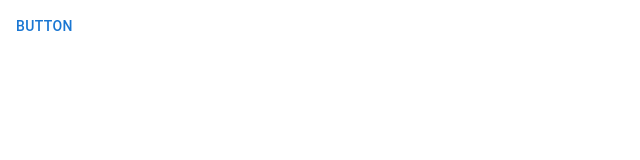
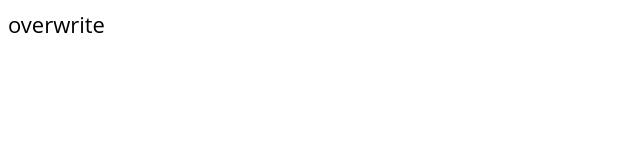
Before and after one commit to alifcpr/redux_shop, a React (Vite) app: page / in a window 1280 px wide. Shown: the top 160 px of the page, without its empty margins (0-640 px from the left). Built offline with nearby package versions, Linux system fonts and the light colour scheme.

Commit message:
overwrite: mui palette , component -> muiAppBar , muiButton , muiContainer , typography -> h1 , body1

```diff
--- a/src/App.tsx
+++ b/src/App.tsx
@@ -1,10 +1,7 @@
-import { useState } from "react";
-import { Button } from "@mui/material";
+import { Typography } from "@mui/material";
 
-function App() {
-  const [count, setCount] = useState(0);
-
-  return <Button>Button</Button>;
-}
+const App = () => {
+  return <Typography variant="body1">overwrite</Typography>;
+};
 
 export default App;
--- a/src/main.tsx
+++ b/src/main.tsx
@@ -1,9 +1,12 @@
 import React from "react";
 import ReactDOM from "react-dom/client";
 import App from "./App.tsx";
+import ThemeProvider from "./theme/ThemeProvider.tsx";
 
 ReactDOM.createRoot(document.getElementById("root")!).render(
   <React.StrictMode>
-    <App />
+    <ThemeProvider>
+      <App />
+    </ThemeProvider>
   </React.StrictMode>
 );
--- /dev/null
+++ b/src/theme/ThemeProvider.tsx
@@ -0,0 +1,161 @@
+import { ThemeProvider as MuiThemeProvider } from "@emotion/react";
+import { Theme, ThemeOptions, createTheme } from "@mui/material";
+import { blue, green, grey, red, yellow } from "@mui/material/colors";
+
+interface ThemeProviderProps {
+  children: React.ReactNode;
+}
+
+const ThemeProvider = ({ children }: ThemeProviderProps) => {
+  const defaultTheme: Theme = createTheme();
+
+  const customeTheme: ThemeOptions = {
+    palette: {
+      mode: "light",
+      primary: {
+        light: blue[200],
+        main: blue[800],
+        dark: blue[900],
+        contrastText: "#fff",
+      },
+      secondary: {
+        light: grey[100],
+        main: grey[500],
+        dark: grey[900],
+        contrastText: "#fff",
+      },
+      success: {
+        light: green[100],
+        main: green[500],
+        dark: green[900],
+        contrastText: "#fff",
+      },
+      error: {
+        light: red[100],
+        main: red[500],
+        dark: red[900],
+        contrastText: "#fff",
+      },
+      warning: {
+        light: yellow[100],
+        main: yellow[500],
+        dark: yellow[900],
+        contrastText: "#fff",
+      },
+    },
+
+    components: {
+      // Button component
+      MuiButton: {
+        styleOverrides: {
+          root: {
+            boxShadow: "none",
+            "&:hover": {
+              boxShadow: "none",
+            },
+          },
+        },
+      },
+      // AppBar component
+      MuiAppBar: {
+        styleOverrides: {
+          root: {
+            borderRadius: "5px",
+            boxShadow: "none",
+          },
+        },
+      },
+      // container component
+      MuiContainer: {
+        styleOverrides: {
+          root: {
+            // mobile size
+            [defaultTheme.breakpoints.up("xs")]: {
+              padding: "2px 5px",
+              maxWidth: "600px",
+            },
+            // tablet size
+            [defaultTheme.breakpoints.up("sm")]: {
+              padding: "10px 5px",
+              maxWidth: "900px",
+            },
+            // tablet & mobile size
+            [defaultTheme.breakpoints.up("md")]: {
+              padding: "10px",
+              maxWidth: "1200px",
+            },
+            // big desktop size
+            [defaultTheme.breakpoints.up("lg")]: {
+              padding: "10px",
+              maxWidth: "1536px",
+            },
+            // Tv size
+            [defaultTheme.breakpoints.up("xl")]: {
+              padding: "5px 10px",
+              maxWidth: "1920px",
+            },
+          },
+        },
+      },
+    },
+
+    typography: {
+      fontFamily: "Open Sans",
+      h1: {
+        // mobile size
+        [defaultTheme.breakpoints.only("xs")]: {
+          fontSize: "24px",
+          fontWeight: "600",
+        },
+        // tablet size
+        [defaultTheme.breakpoints.only("sm")]: {
+          fontSize: "27px",
+          fontWeight: "600",
+        },
+        // tablet & desktop size
+        [defaultTheme.breakpoints.only("md")]: {
+          fontSize: "30px",
+          fontWeight: "600",
+        },
+        // big desktop size
+        [defaultTheme.breakpoints.only("lg")]: {
+          fontSize: "33px",
+          fontWeight: "600",
+        },
+        // TV size
+        [defaultTheme.breakpoints.only("xl")]: {
+          fontSize: "36px",
+          fontWeight: "600",
+        },
+      },
+      body1: {
+        textAlign: "justify",
+        // mobile size
+        [defaultTheme.breakpoints.only("xs")]: {
+          fontSize: "14px",
+        },
+        // tablet size
+        [defaultTheme.breakpoints.only("sm")]: {
+          fontSize: "15px",
+        },
+        // tablet & desktop size
+        [defaultTheme.breakpoints.only("md")]: {
+          fontSize: "18px",
+        },
+        // big desktop size
+        [defaultTheme.breakpoints.only("lg")]: {
+          fontSize: "22px",
+        },
+        // TV size
+        [defaultTheme.breakpoints.only("xl")]: {
+          fontSize: "17px",
+        },
+      },
+    },
+  };
+
+  const theme = createTheme(customeTheme);
+  return <MuiThemeProvider theme={theme}>{children}</MuiThemeProvider>;
+};
+
+export default ThemeProvider;
```
